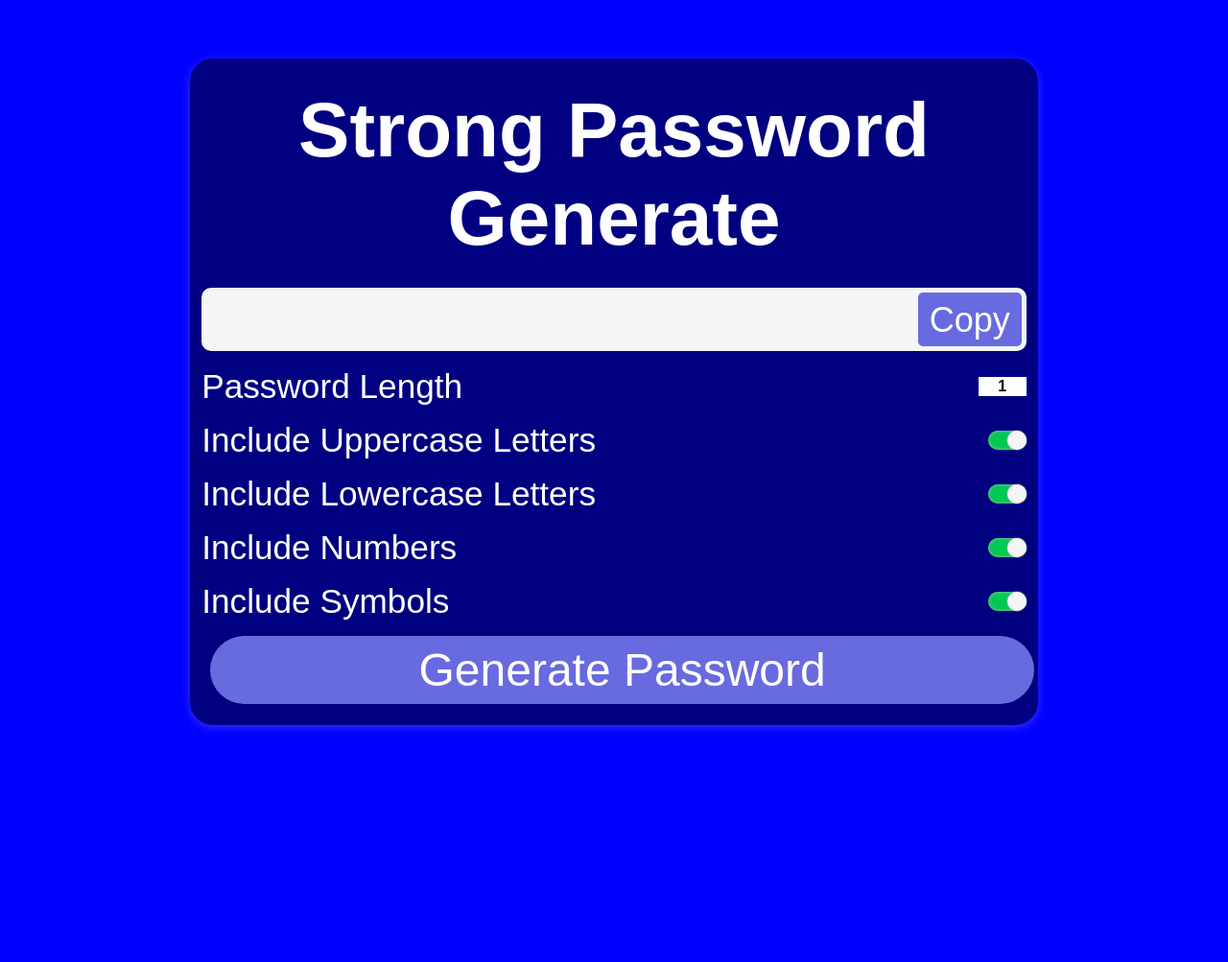
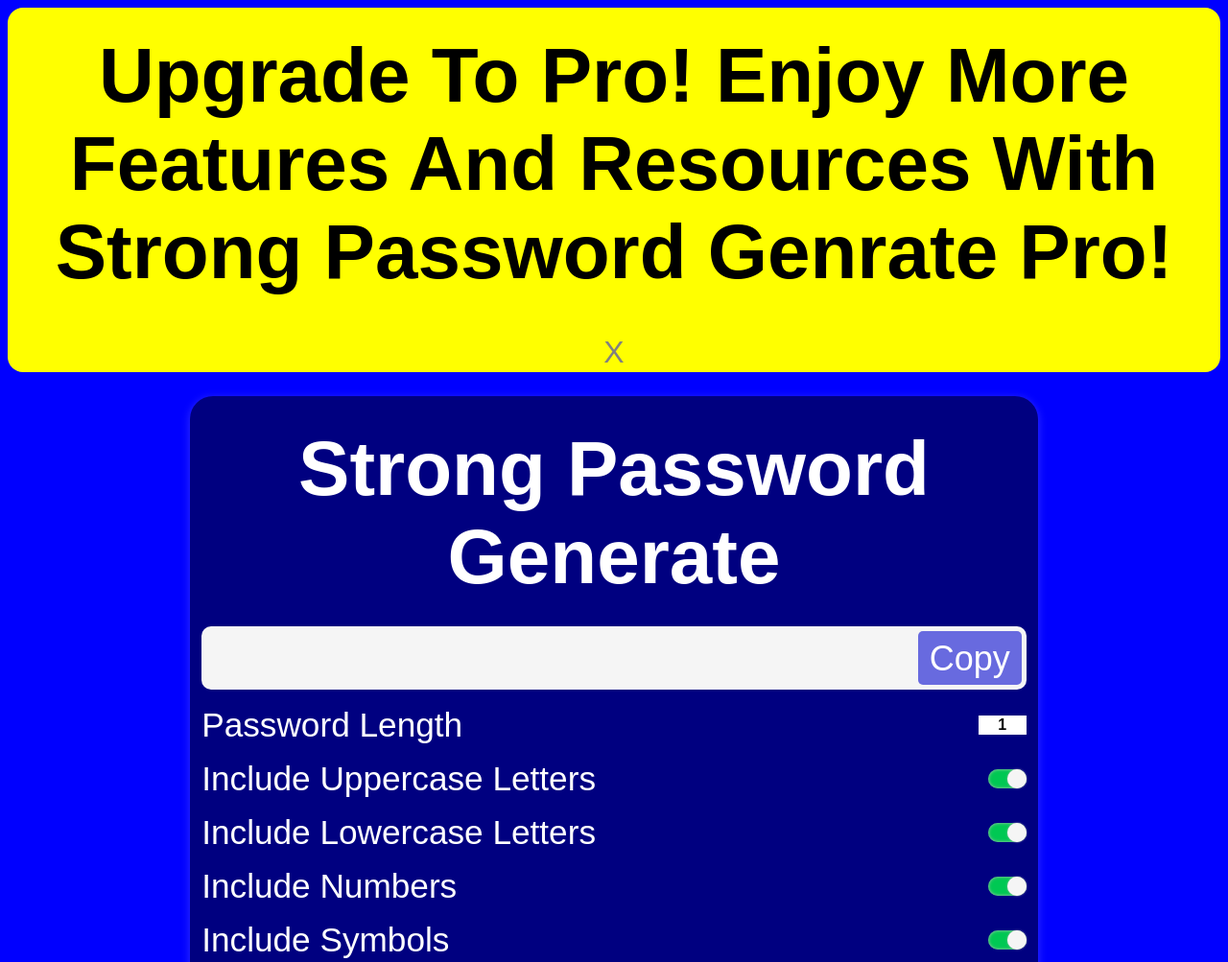
Before and after one commit to shrvk01/Strong-Password-Generate-App-Support-Regular, a plain HTML site: page index.html in a window 1280 px wide. Shown: the top 1003 px of the page at 96% size. Before the commit the page ends 816 px from the top, so only its background shows below. Drawn offline with Linux system fonts and the light colour scheme; a web font is replaced by a local one.

Commit message:
Update index.html

```diff
--- a/index.html
+++ b/index.html
@@ -10,6 +10,13 @@
     <script src="script.js" defer></script>
 </head>
 <body>
+    <div id="message">
+        <h1 class="h1"><strong>Upgrade To Pro! </strong>Enjoy More Features And Resources With Strong Password Genrate Pro!
+        </h1>
+
+        <button id="remove">X</button>
+    </div>
+
     <div class="container">
     <h1>Strong Password Generate</h1>
     <div class="result-container">
```
